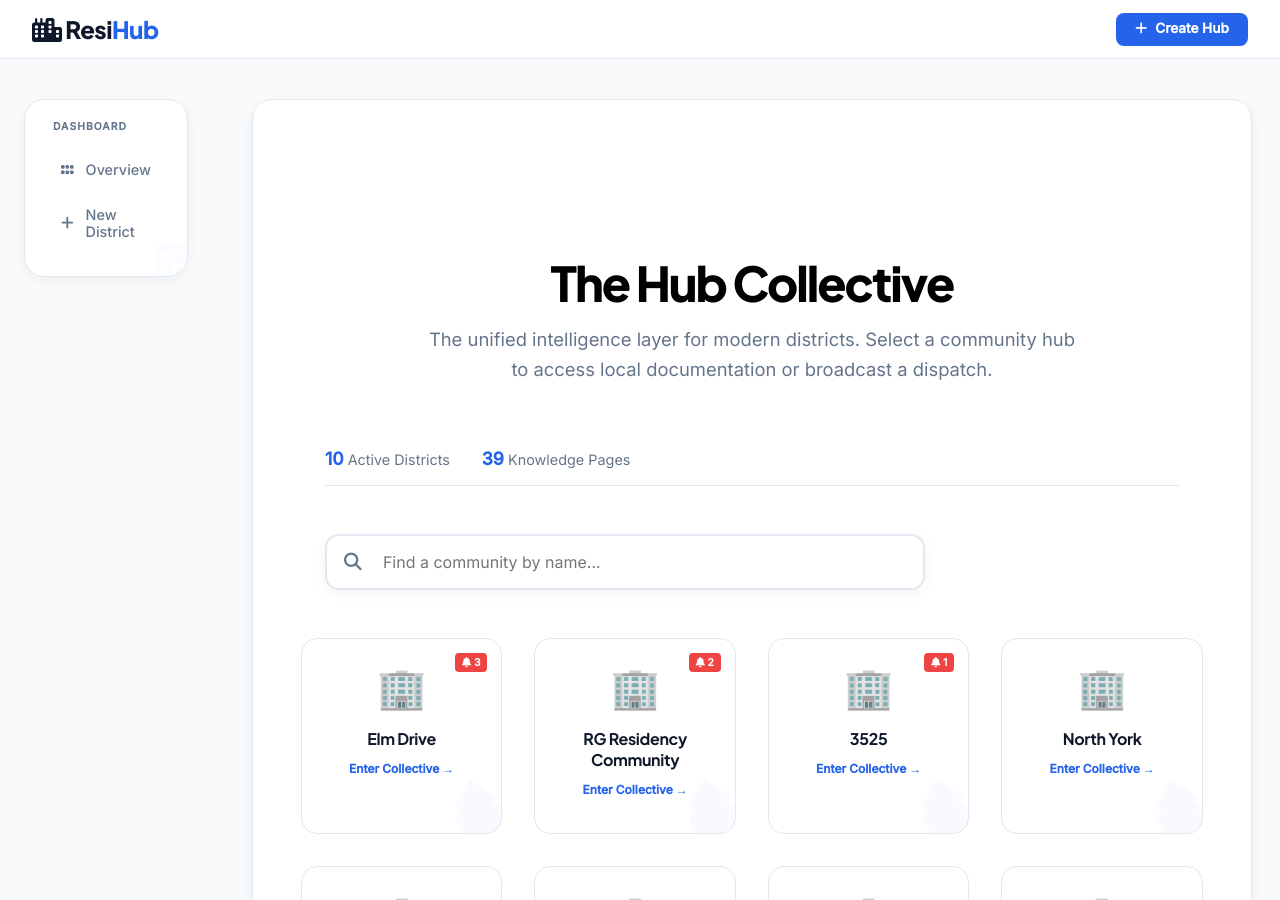
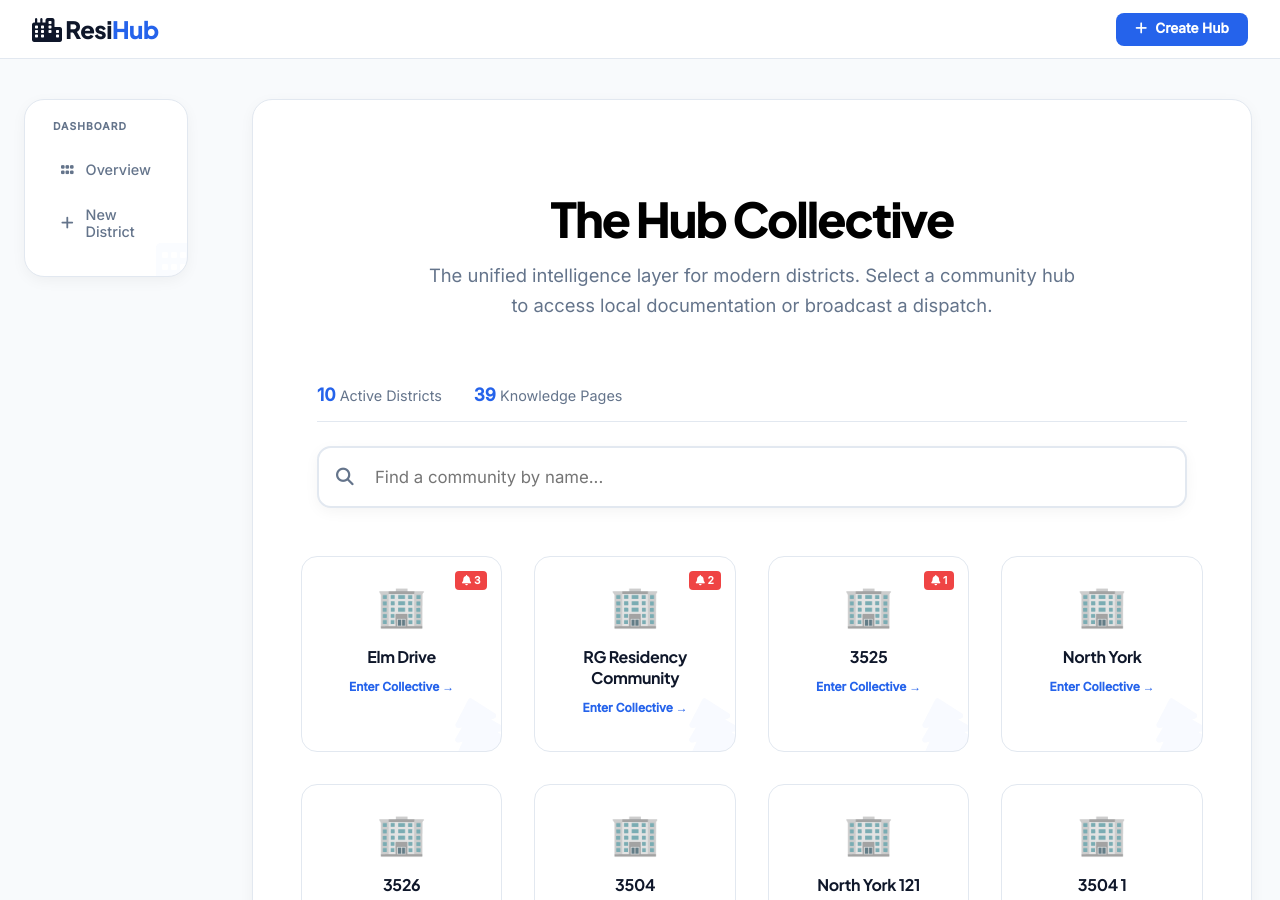
Before and after one commit to dekumar2-lab/lab-community, a Jekyll site: the page built from index.html, in a window 1280 px wide and 900 px high. Built offline with Jekyll 4.4.1, drawn with Linux system fonts in a browser that asks for light colours.

Commit message:
Added search bar on dashboard

```diff
--- a/index.html
+++ b/index.html
@@ -4,7 +4,7 @@
 ---
 
 <div class="home-watermark-wrapper">
-    <div style="text-align: center; padding: 4rem 0;">
+    <div style="text-align: center;">
         <h1 style="font-size: 3rem; margin-bottom: 0.75rem; letter-spacing: -2px; font-weight: 800;">The Hub Collective
         </h1>
         <p
@@ -13,19 +13,17 @@
             broadcast a dispatch.
         </p>
 
-        <section class="dashboard-controls" style="max-width: 1100px; margin: 2rem auto; padding: 0 1.5rem;">
-            <div class="stats-bar"
-                style="display: flex; gap: 2rem; font-size: 0.9rem; color: var(--text-muted); border-bottom: 1px solid var(--border); padding-bottom: 1rem; margin-bottom: 1.5rem;">
+        <section class="dashboard-controls">
+            <div class="stats-bar">
                 {% assign condos = site.pages | map: 'condo' | uniq | compact %}
                 <span><strong>{{ condos.size }}</strong> Active Districts</span>
                 <span><strong>{{ site.pages.size }}</strong> Knowledge Pages</span>
             </div>
 
-            <div class="search-wrapper" style="position: relative; width: 100%; max-width: 600px;">
-                <i class="fa-solid fa-magnifying-glass"
-                    style="position: absolute; left: 1.2rem; top: 50%; transform: translateY(-50%); color: var(--text-muted);"></i>
-                <input type="text" id="communitySearch" placeholder="Find a community by name..." onkeyup="filterHubs()"
-                    style="width: 100%; padding: 1rem 1rem 1rem 3.5rem; border: 2px solid var(--border); border-radius: 14px; font-size: 1rem; box-shadow: var(--shadow);">
+            <div class="search-wrapper">
+                <i class="fa-solid fa-magnifying-glass"></i>
+                <input type="text" id="communitySearch" placeholder="Find a community by name..."
+                    onkeyup="filterHubs()">
             </div>
         </section>
 
```
